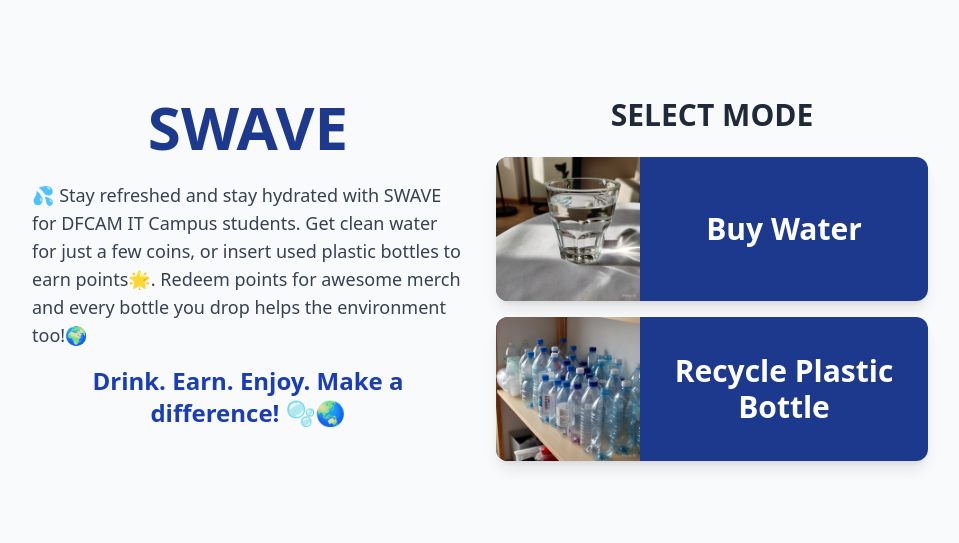
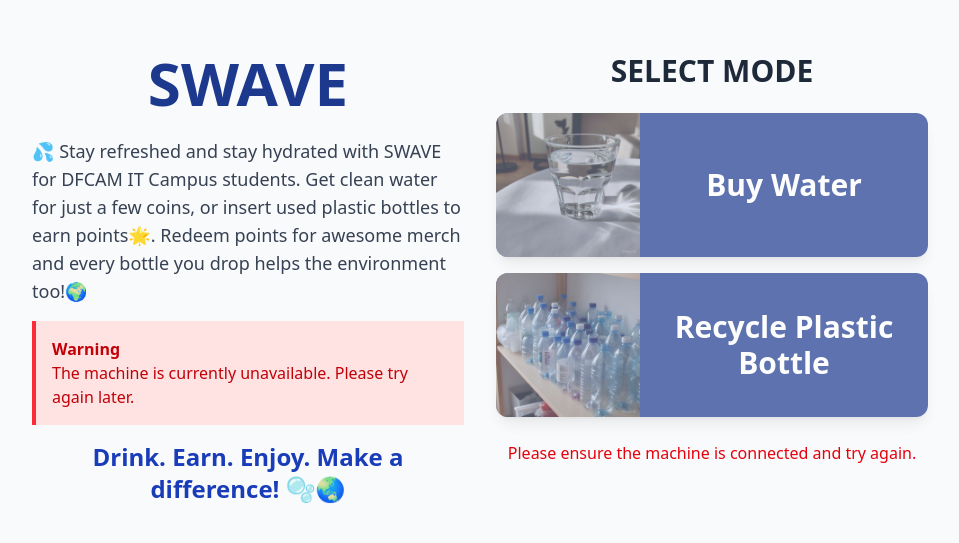
Before and after one commit to apollo-jhn/SWAVE-DesignProject, a React (Vite) app: page / in a window 1280 px wide. Shown: the part 121-664 px from the top of the page, without its empty margins (160-1119 px from the left). Built offline with nearby package versions, Linux system fonts and the light colour scheme; no server answers.

Commit message:
no homepage if no backend

```diff
--- a/src/pages/page_coin.jsx
+++ b/src/pages/page_coin.jsx
@@ -38,10 +38,6 @@ export function Coin_page() {
 
   const remainingAmount = parseInt(selectedOffer.price.replace("₱", ""), 10) - insertedAmount;
 
-  const handleBack = () => {
-    navigate(-1);
-  };
-
   const handleRefill = () => {
     // Refill logic would go here
     alert("Dispensing your water...");
@@ -49,15 +45,6 @@ export function Coin_page() {
 
   return (
     <div className="flex flex-col justify-between p-4 bg-gray-50 overflow-hidden relative">
-      {/* Back Button */}
-      <button
-        onClick={handleBack}
-        className="absolute top-4 left-4 bg-gray-300 hover:bg-gray-400 text-gray-800 font-bold py-2 px-4 rounded-lg z-10"
-        aria-label="Go back"
-      >
-        ← Return
-      </button>
-
       {/* Title Section */}
       <header className="text-center mb-2 mt-2">
         <h1 className="text-3xl font-bold text-blue-900">Payment</h1>
--- a/src/pages/page_homepage.jsx
+++ b/src/pages/page_homepage.jsx
@@ -1,4 +1,4 @@
-import React from "react";
+import React, { useState, useEffect } from "react";
 import { Link } from "react-router-dom";
 
 const MODES = [
@@ -17,6 +17,39 @@ const MODES = [
 ];
 
 export function Home_page() {
+  const [isBackendAvailable, setIsBackendAvailable] = useState(false);
+  const [isLoading, setIsLoading] = useState(true);
+
+  useEffect(() => {
+    const checkBackend = async () => {
+      try {
+        const response = await fetch('http://localhost:5000/ping');
+        const data = await response.json();
+        if (data.message === "Ping Successful!") {
+          setIsBackendAvailable(true);
+        }
+      } catch (error) {
+        console.error("Backend connection failed:", error);
+        setIsBackendAvailable(false);
+      } finally {
+        setIsLoading(false);
+      }
+    };
+
+    checkBackend();
+  }, []);
+
+  if (isLoading) {
+    return (
+      <div className="min-h-screen flex flex-col justify-center items-center p-4 bg-gray-50">
+        <div className="text-center">
+          <h1 className="text-5xl font-bold text-blue-900 mb-4">SWAVE</h1>
+          <p className="text-xl text-gray-700">Checking connection to the machine...</p>
+        </div>
+      </div>
+    );
+  }
+
   return (
     <div className="min-h-screen flex flex-col justify-center items-center p-4 bg-gray-50">
       <div className="w-full max-w-4xl grid grid-cols-1 md:grid-cols-2 gap-8">
@@ -30,6 +63,12 @@ export function Home_page() {
               plastic bottles to earn points🌟. Redeem points for awesome merch
               and every bottle you drop helps the environment too!🌍
             </p>
+            {!isBackendAvailable && (
+              <div className="bg-red-100 border-l-4 border-red-500 text-red-700 p-4">
+                <p className="font-bold">Warning</p>
+                <p>The machine is currently unavailable. Please try again later.</p>
+              </div>
+            )}
             <p className="text-xl md:text-2xl text-center font-semibold text-blue-800">
               Drink. Earn. Enjoy. Make a difference! 🫧🌏
             </p>
@@ -43,12 +82,13 @@ export function Home_page() {
           </h2>
           <div className="grid grid-cols-1 gap-4">
             {MODES.map((mode) => (
-              <Link
+              <div
                 key={mode.path}
-                to={mode.path}
-                className="block transition-transform hover:scale-[1.02] focus:scale-[1.02]"
-                aria-label={`Go to ${mode.title}`}
+                className={`transition-transform ${isBackendAvailable ? 'hover:scale-[1.02] focus:scale-[1.02]' : 'opacity-70 cursor-not-allowed'}`}
+                aria-label={isBackendAvailable ? `Go to ${mode.title}` : `${mode.title} - Machine unavailable`}
               >
+                {isBackendAvailable ? (
+                  <Link to={mode.path}>
                     <div className="bg-blue-900 rounded-xl overflow-hidden shadow-lg grid grid-cols-3 h-full">
                       <img
                         className="w-full h-full object-cover"
@@ -63,8 +103,29 @@ export function Home_page() {
                       </div>
                     </div>
                   </Link>
+                ) : (
+                  <div className="bg-blue-900 rounded-xl overflow-hidden shadow-lg grid grid-cols-3 h-full">
+                    <img
+                      className="w-full h-full object-cover opacity-80"
+                      src={mode.image}
+                      alt={mode.alt}
+                      loading="lazy"
+                    />
+                    <div className="col-span-2 p-4 flex items-center justify-center">
+                      <p className="text-2xl md:text-3xl font-bold text-white text-center">
+                        {mode.title}
+                      </p>
+                    </div>
+                  </div>
+                )}
+              </div>
             ))}
           </div>
+          {!isBackendAvailable && (
+            <p className="text-center text-red-600 font-medium">
+              Please ensure the machine is connected and try again.
+            </p>
+          )}
         </div>
       </div>
     </div>
```
Lines whose indentation alone changed are shown as unchanged.
